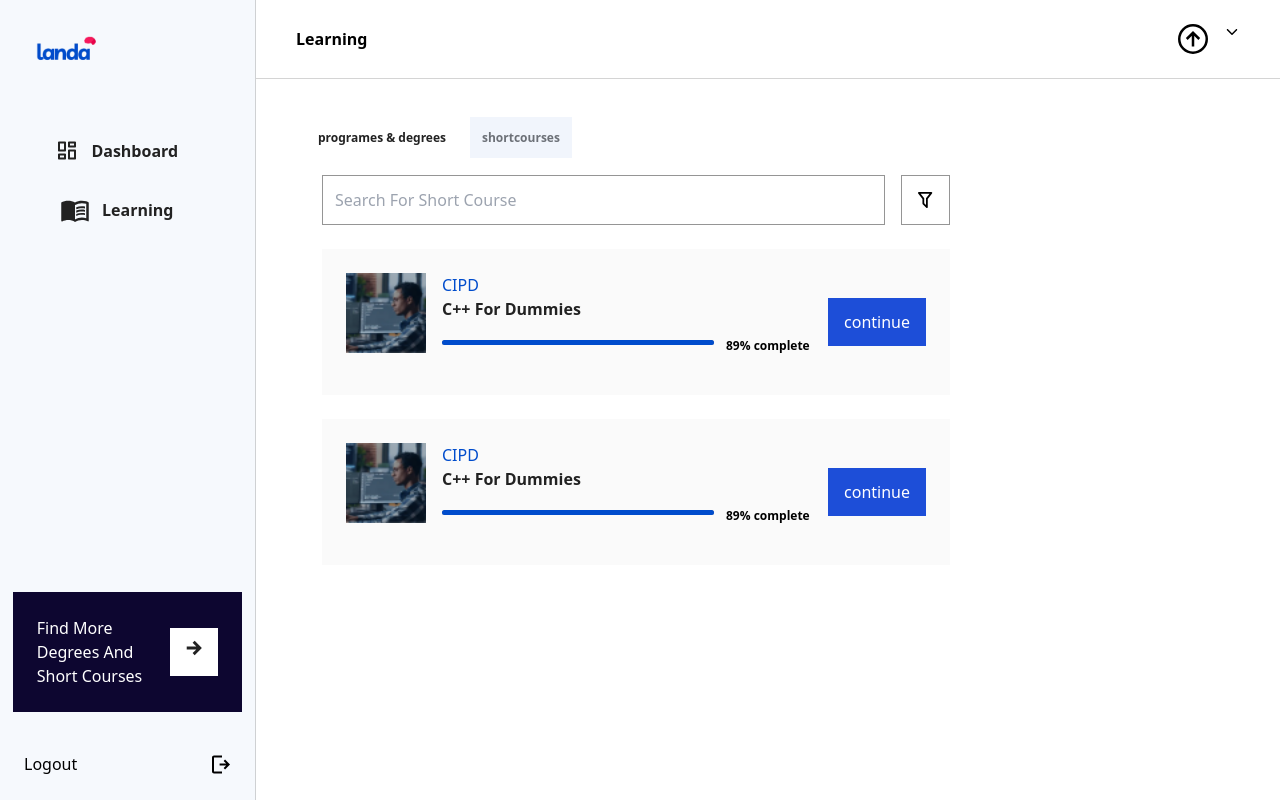
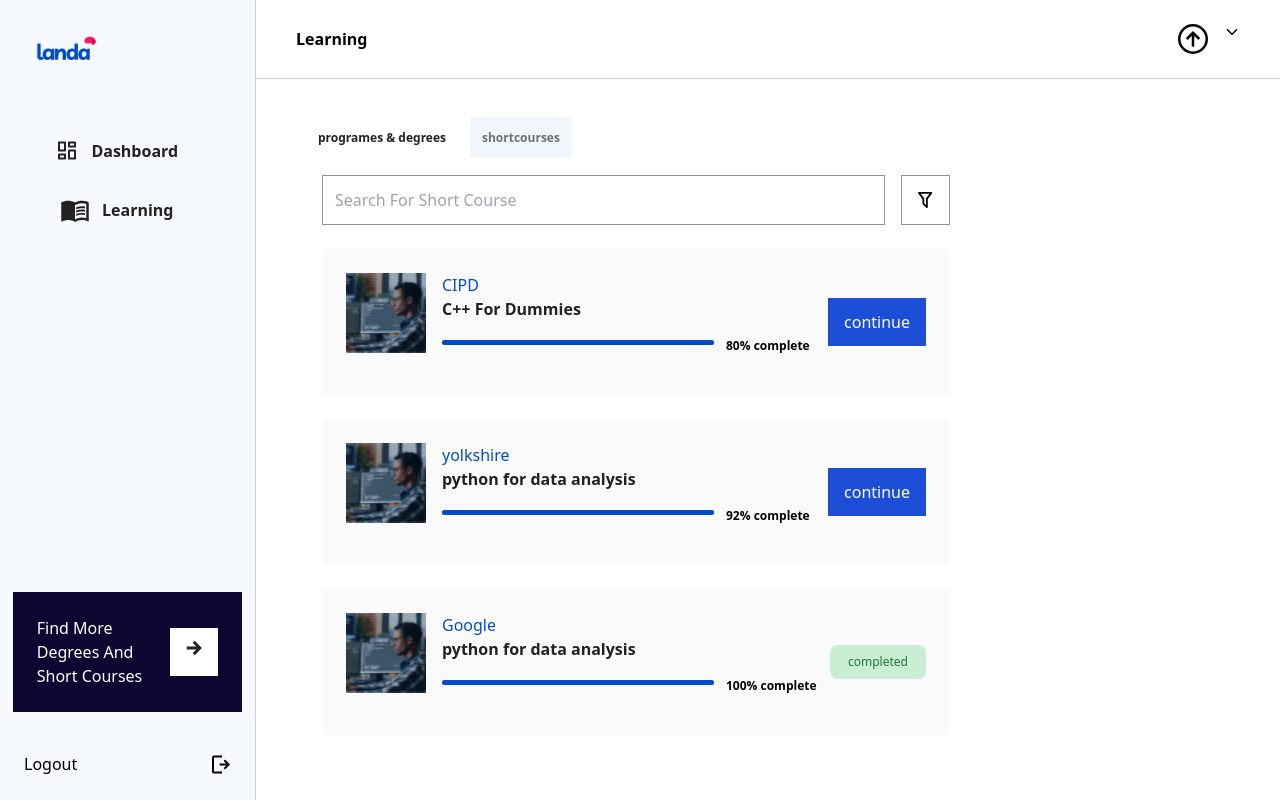
Before and after one commit to TEECOD3/landaAsessment, a Next.js app: page /LearningPage/ShortcoursesPage in a window 1280 px wide. Built offline with nearby package versions, Linux system fonts and the light colour scheme.

Commit message:
FIX: added shortcourses data in an array and map them into its component (shortcourses)

```diff
--- a/app/LearningPage/ShortcoursesPage/components/PorgressBar.tsx
+++ b/app/LearningPage/ShortcoursesPage/components/PorgressBar.tsx
@@ -12,11 +12,11 @@ const Progressbar: FC<ProgressbarProps> = (props: ProgressbarProps) => {
       <div className="w-[7rem] md:w-[17rem] flex items-center justify-center">
         <div className="w-full h-[5px] rounded-lg bg-gray mb-2">
           <div
-            className={`w-[${progress}%] h-full rounded-lg bg-blue-300  transition-all delay-150 duration-200 ease-in`}
+            className={`w-${progress}  h-full rounded-lg bg-blue-300 transition-all delay-150 duration-200 ease-in`}
           ></div>
         </div>
       </div>
-      <p className="text-sm font-bold ">{progress}% complete</p>
+      <p className="text-sm font-bold">{progress}% complete</p>
     </div>
   );
 };
--- a/app/LearningPage/ShortcoursesPage/components/shortCourseItem.tsx
+++ b/app/LearningPage/ShortcoursesPage/components/shortCourseItem.tsx
@@ -4,9 +4,29 @@ import computerimg from "../../../../public/computersciimg.png";
 import { Button } from "@/app/components/UI/Button";
 import Progressbar from "./PorgressBar";
 
-interface ShortCourseItemProps {}
+interface ShortCourseItemProps {
+  program: string;
+  course: string;
+  progress: number;
+  status: string;
+}
 
-const ShortCourseItem: FC<ShortCourseItemProps> = () => {
+const ShortCourseItem: FC<ShortCourseItemProps> = (props) => {
+  const { program, course, progress, status } = props;
+
+  let statusblock = (
+    <Button className="bg-blue-700 text-white " variant="default">
+      continue
+    </Button>
+  );
+
+  if (status === "completed") {
+    statusblock = (
+      <div className="bg-green-100 rounded-lg py-2 px-4 w-[5rem] md:w-[6rem] flex item-center justify-center text-sm">
+        <h3 className="text-green-200">{status}</h3>
+      </div>
+    );
+  }
   return (
     <div className="w-full  mt-6 p-6 bg-blue-400 flex flex-col md:flex-row justify-between md:items-center ">
       <div className="flex relative flex-col md:flex-row w-full lg:w-3/6 gap-4">
@@ -18,21 +38,17 @@ const ShortCourseItem: FC<ShortCourseItemProps> = () => {
 
         <div className="flex md:flex-col mb-4 ">
           <div className="flex-col flex">
-            <h4 className="text-base text-blue-300 font-normal">CIPD</h4>
-            <p className="font-bold text-base text-black-100">
-              C++ For Dummies
-            </p>
+            <h4 className="text-base text-blue-300 font-normal">{program}</h4>
+            <p className="font-bold text-base text-black-100">{course}</p>
           </div>
 
           <div className="absolute md:static top-4 right-2">
-            <Progressbar progress={89} />
+            <Progressbar progress={progress} />
           </div>
         </div>
       </div>
 
-      <Button className="bg-blue-700 text-white " variant="default">
-        continue
-      </Button>
+      {statusblock}
     </div>
   );
 };
--- a/app/LearningPage/ShortcoursesPage/page.tsx
+++ b/app/LearningPage/ShortcoursesPage/page.tsx
@@ -2,7 +2,7 @@ import { FC } from "react";
 import Input from "@/app/components/UI/input";
 import Filter from "@/public/icons/Filter";
 import ShortCourseItem from "./components/shortCourseItem";
-import SearchIcon from "@/public/icons/Searchicon";
+import { shortcoursedata } from "@/app/data";
 
 interface ShortpagesProps {}
 
@@ -25,8 +25,17 @@ const Shortpages: FC<ShortpagesProps> = () => {
           </div>
 
           <div className="mt-4 w-full">
-            <ShortCourseItem />
-            <ShortCourseItem />
+            {/* <ShortCourseItem />
+            <ShortCourseItem /> */}
+            {shortcoursedata.map((shortcourses) => (
+              <ShortCourseItem
+                key={shortcourses.id}
+                program={shortcourses.program}
+                course={shortcourses.course}
+                status={shortcourses.status}
+                progress={shortcourses.progress}
+              />
+            ))}
           </div>
         </div>
       </section>
--- a/app/data.tsx
+++ b/app/data.tsx
@@ -18,3 +18,27 @@ export const courseitemdata = [
     degree: "masters (BSc) in Computer Science",
   },
 ];
+
+export const shortcoursedata = [
+  {
+    id: 1,
+    program: "CIPD",
+    course: " C++ For Dummies",
+    progress: 80,
+    status: "inprogress",
+  },
+  {
+    id: 2,
+    program: "yolkshire",
+    course: "python for data analysis",
+    progress: 92,
+    status: "inprogress",
+  },
+  {
+    id: 3,
+    program: "Google",
+    course: "python for data analysis",
+    progress: 100,
+    status: "completed",
+  },
+];
```
